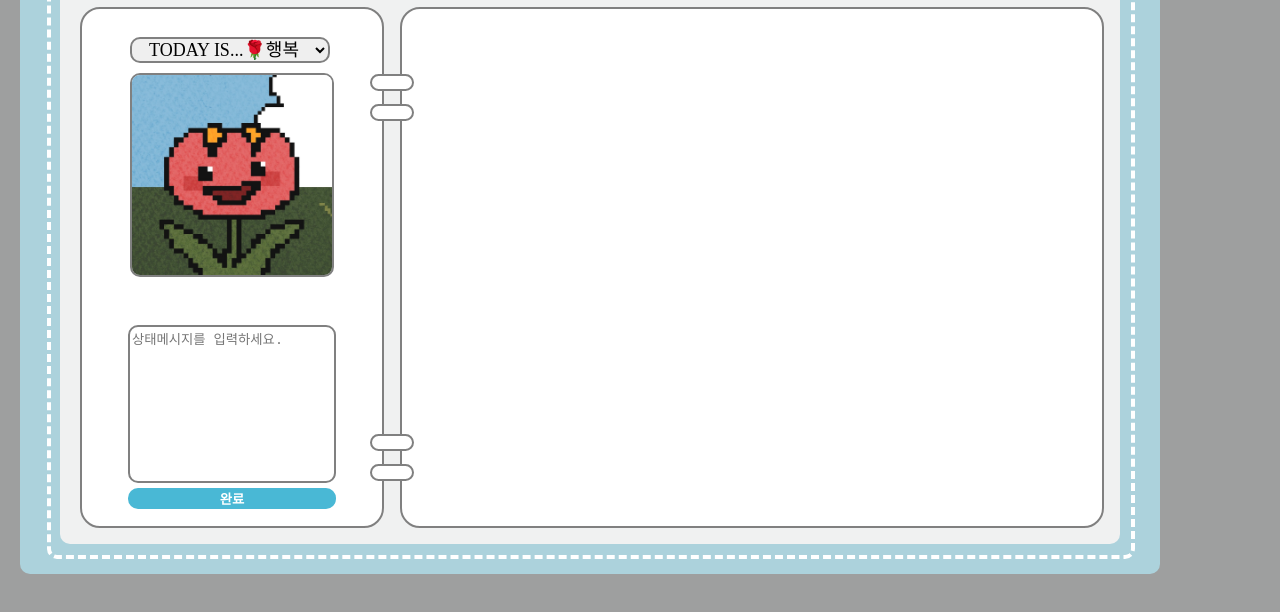
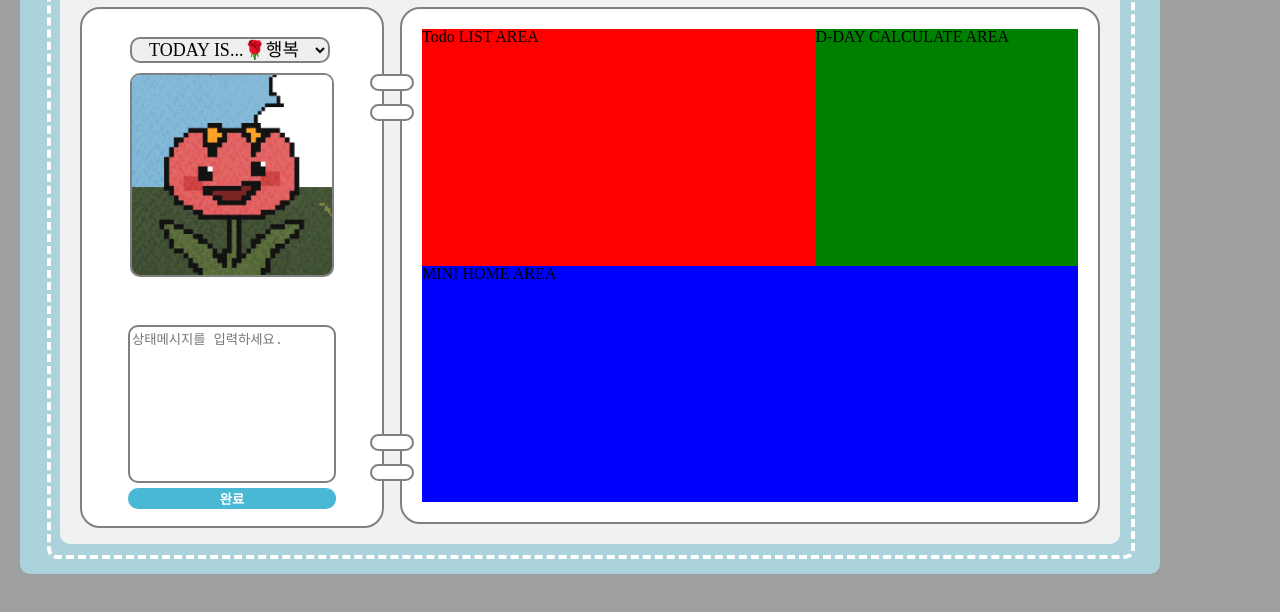
Before and after one commit to 00-dh/cyworld, a plain HTML site: page index.html in a window 1280 px wide. Shown: the part 106-718 px from the top of the page. Drawn offline with Linux system fonts and the light colour scheme; a web font is replaced by a local one.

Commit message:
🎆Style: make layout of right box board area

```diff
--- /dev/null
+++ b/CSS/css_right_zone/right_box__d-day.css
@@ -0,0 +1,5 @@
+.right_box__board__d-day{
+    width: 40%;
+    height: 100%;
+    background-color: green;
+}
--- /dev/null
+++ b/CSS/css_right_zone/right_box__todolist.css
@@ -0,0 +1,5 @@
+.right_box__board__todolist{
+    width: 60%;
+    height: 100%;
+    background-color: red;
+}
--- /dev/null
+++ b/CSS/css_right_zone/right_box_minihome.css
@@ -0,0 +1,5 @@
+.right_box__board__minihome{
+    width: 100%;
+    height: 100%;
+    background-color: blue;
+}
--- a/CSS/right_box.css
+++ b/CSS/right_box.css
@@ -1,3 +1,8 @@
+@import url("css_right_zone/right_box__todolist.css");
+@import url("css_right_zone/right_box__d-day.css");
+@import url("css_right_zone/right_box_minihome.css");
+
+
 .right_box{
     width: 700px;
     height: 550px;
@@ -23,4 +28,17 @@
     border: 2px solid grey;
     background-color: white;
     border-radius: 20px;
+    padding: 20px;
+    box-sizing: border-box;
 }
+
+.right_box__board__top{
+    width: 100%;
+    height: 50%;
+    display: flex;
+}
+
+.right_box__board__bottom{
+    width: 100%;
+    height: 50%;
+}
--- a/index.html
+++ b/index.html
@@ -46,18 +46,34 @@
                   </form>
               </div>
             </div>
-            <div class="right_box">
-              <div class="right_box__header">
-                <span style="font-size: 30px; color: #49b8d5">김동희님의 미니홈피</span>
-                <a class="day">https://github.com/00-dh</a>
+
+
+          </div>
+          <div class="right_box">
+            <div class="right_box__header">
+              <span style="font-size: 30px; color: #49b8d5">김동희님의 미니홈피</span>
+              <a class="day">https://github.com/00-dh</a>
+            </div>
+            <div class="right_box__board">
+              <div class="right_box__board__top">
+                <div class="right_box__board__todolist">
+                  <span>Todo LIST AREA</span>
+                </div>
+                <div class="right_box__board__d-day">
+                  <span>D-DAY CALCULATE AREA</span>
+                </div>
               </div>
-              <div class="right_box__board"></div>
+              <div class="right_box__board__bottom">
+                <div class="right_box__board__minihome">
+                  <span>MINI HOME AREA</span>
+                </div>
+              </div>
             </div>
-            <div class="book_ring book_ring__first"></div>
+          </div>
+          <div class="book_ring book_ring__first"></div>
             <div class="book_ring book_ring__second"></div>
             <div class="book_ring book_ring__third"></div>
             <div class="book_ring book_ring__fourth"></div>
-          </div>
         </div>
       </div>
     </div>
```
